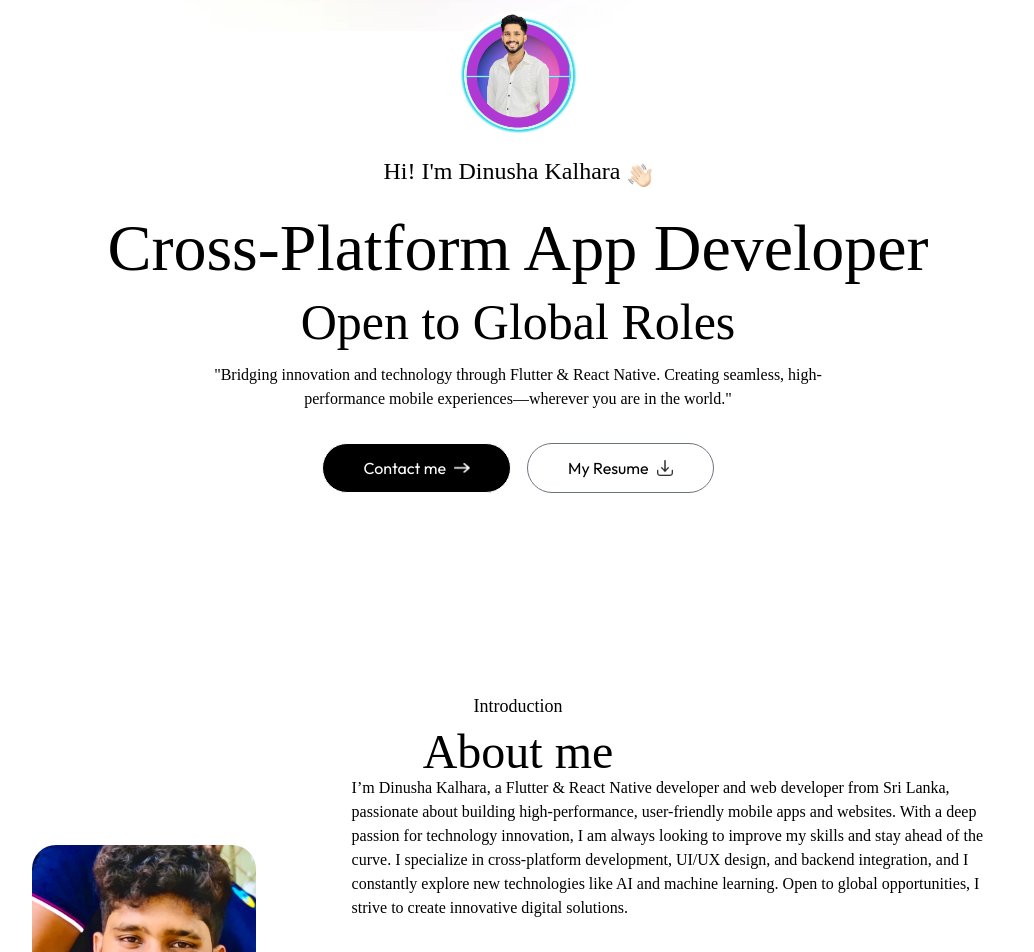
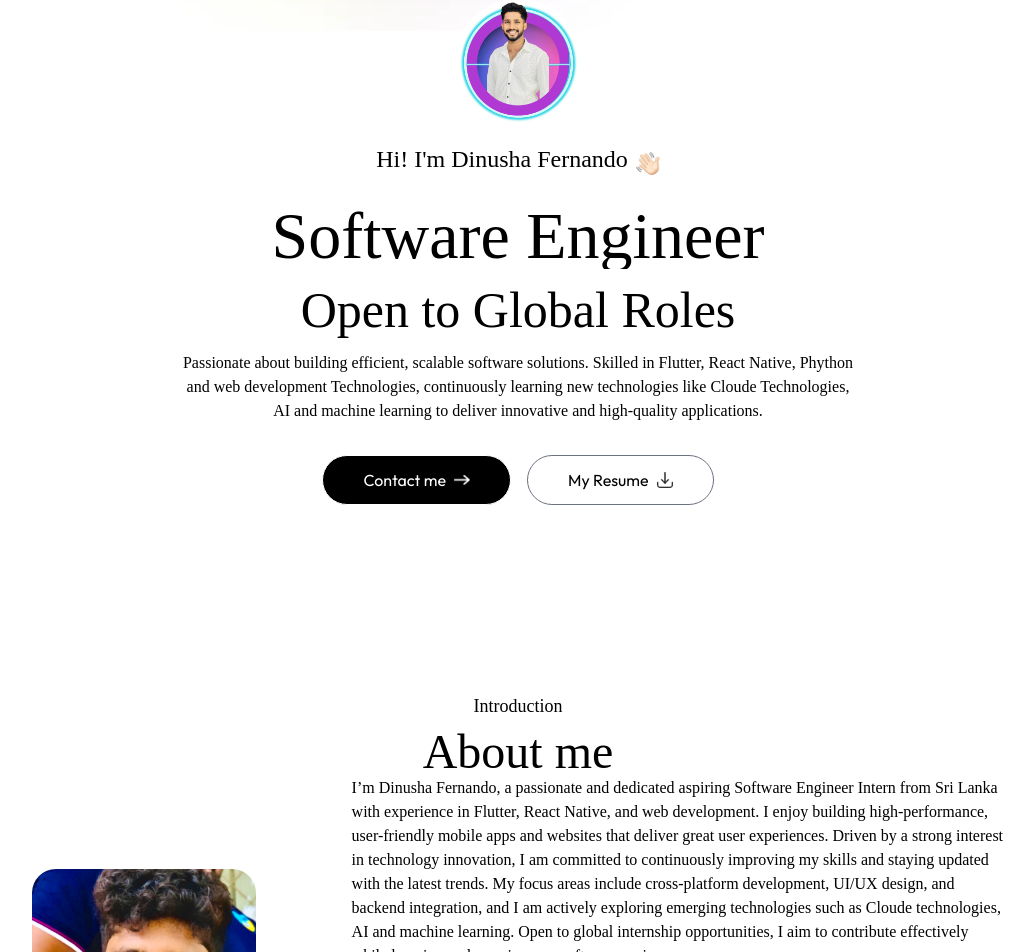
Before and after one commit to Dinusha-Fernando/Portfolio-website, a Next.js app: page / in a window 1280 px wide. Shown: the part 148-1100 px from the top of the page, without its empty margins (122-1156 px from the left). Built offline with nearby package versions, Linux system fonts and the light colour scheme; a web font is replaced by a local one.

Commit message:
feat: update Work, Header, and About sections with animations, text improvements, and layout fixes

```diff
--- a/app/components/About.jsx
+++ b/app/components/About.jsx
@@ -43,11 +43,13 @@ const About = ({ isDarkMode, setDarkMode }) => {
                     transition={{ duration: 0.6, delay: 0.8 }}
                     className='flex-1'>
                     <p className='mb-10 max-w-2xl font-Ovo'>
-                        I’m Dinusha Kalhara, a Flutter & React Native developer and web developer from Sri Lanka,
-                        passionate about building high-performance, user-friendly mobile apps and websites.
-                        With a deep passion for technology innovation, I am always looking to improve my skills and stay ahead of the curve.
-                        I specialize in cross-platform development, UI/UX design, and backend integration,
-                        and I constantly explore new technologies like AI and machine learning. Open to global opportunities, I strive to create innovative digital solutions.
+
+                        I’m Dinusha Fernando, a passionate and dedicated aspiring Software Engineer Intern from Sri Lanka with experience in Flutter, React Native, and web development.
+                        I enjoy building high-performance, user-friendly mobile apps and websites that deliver great user experiences.
+                        Driven by a strong interest in technology innovation, I am committed to continuously improving my skills and staying updated with the latest trends.
+                        My focus areas include cross-platform development, UI/UX design, and backend integration, and I am actively exploring emerging technologies such as Cloude technologies, AI and machine learning.
+                        Open to global internship opportunities, I aim to contribute effectively while learning and growing as a software engineer.
+
                     </p>
 
                     <motion.ul
--- a/app/components/Header.jsx
+++ b/app/components/Header.jsx
@@ -3,7 +3,7 @@ import { assets } from '../../assets/assets';
 import React from 'react';
 import { motion } from "motion/react";
 
-const Header = (isDarkMode) => {
+const Header = ({ isDarkMode }) => {
     return (
         <div className="w-11/12 max-w-5xl text-center mx-auto  h-screen flex flex-col items-center
         justify-center gap-4">
@@ -26,17 +26,17 @@ const Header = (isDarkMode) => {
                 whileInView={{ y: 0, opacity: 1 }}
                 transition={{ duration: 0.6, delay: 0.3 }}
                 className="flex items-end gap-2 text-xl md:text-2xl mb-3 font-Ovo">
-                Hi! I'm Dinusha Kalhara
+                Hi! I'm Dinusha Fernando
                 <Image src={assets.hand_icon} alt="Hand Icon" className="w-6" />
             </motion.h3>
 
             {/* Headline */}
             <motion.h1
-                initial={{ y: -30, opacity: 0 }}
-                whileInView={{ y: 0, opacity: 1 }}
-                transition={{ duration: 0.8, delay: 0.5 }}
+                initial={{ clipPath: 'inset(0 100% 0 0)' }}
+                whileInView={{ clipPath: 'inset(0 0% 0 0)' }}
+                transition={{ duration: 1, ease: "easeInOut", delay: 0.5 }}
                 className="text-3xl sm:text-6xl lg:text-[66px] font-Ovo">
-                Cross-Platform App Developer
+                Software Engineer
             </motion.h1>
 
             <motion.h1
@@ -54,8 +54,8 @@ const Header = (isDarkMode) => {
                 whileInView={{ opacity: 1 }}
                 transition={{ duration: 0.6, delay: 0.7 }}
                 className="max-w-2xl mx-auto font-Ovo">
-                "Bridging innovation and technology through Flutter & React Native. Creating seamless,
-                high-performance mobile experiences—wherever you are in the world."
+                Passionate about building efficient, scalable software solutions. Skilled in Flutter, React Native, Phython and web development Technologies,
+                continuously learning new technologies like Cloude Technologies, AI and machine learning to deliver innovative and high-quality applications.
             </motion.p>
 
             {/* Buttons */}
--- a/app/components/Work.jsx
+++ b/app/components/Work.jsx
@@ -41,13 +41,13 @@ const Work = ({ isDarkMode, setDarkMode }) => {
                 initial={{ opacity: 0 }}
                 whileInView={{ opacity: 1 }}
                 transition={{ delay: 0.9, duration: 0.6 }}
-                className='grid grid-cols-auto my-10 gap-5 dark:text-black'>
+                className='flex overflow-x-auto space-x-5 my-10 dark:text-black py-2 snap-x snap-mandatory'>
                 {workData.map((project, index) => (
                     <motion.div
                         whileHover={{ scale: 1.05 }}
                         transition={{ duration: 0.3 }}
                         key={index}
-                        className='aspect-square bg-no-repeat
+                        className='min-w-[250px] aspect-square bg-no-repeat
                      bg-cover bg-center rounded-lg relative cursor-pointer group'
                         style={{ backgroundImage: `url(${project.bgImage})` }}>
 
```
